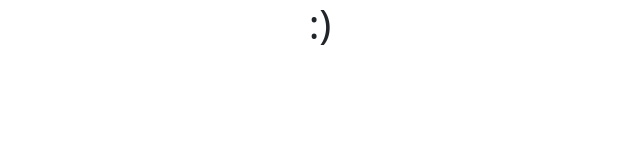
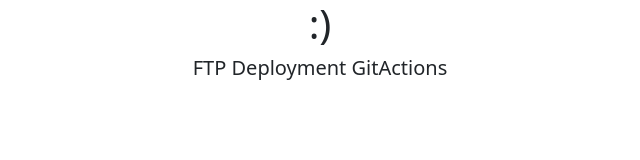
Before and after one commit to siddhantdixit/smiley-face, a plain HTML site: page index.html in a window 1280 px wide. Shown: the whole page, without its empty margins (320-960 px from the left). Drawn offline with nearby package versions, Linux system fonts and the light colour scheme.

Commit message:
Update index.html

```diff
--- a/index.html
+++ b/index.html
@@ -13,6 +13,8 @@
   <body style="text-align: center;">
     <h1>:)</h1>
 
+    <h5>FTP Deployment GitActions</h5>
+
     <!-- Optional JavaScript; choose one of the two! -->
 
     <!-- Option 1: Bootstrap Bundle with Popper -->
```
